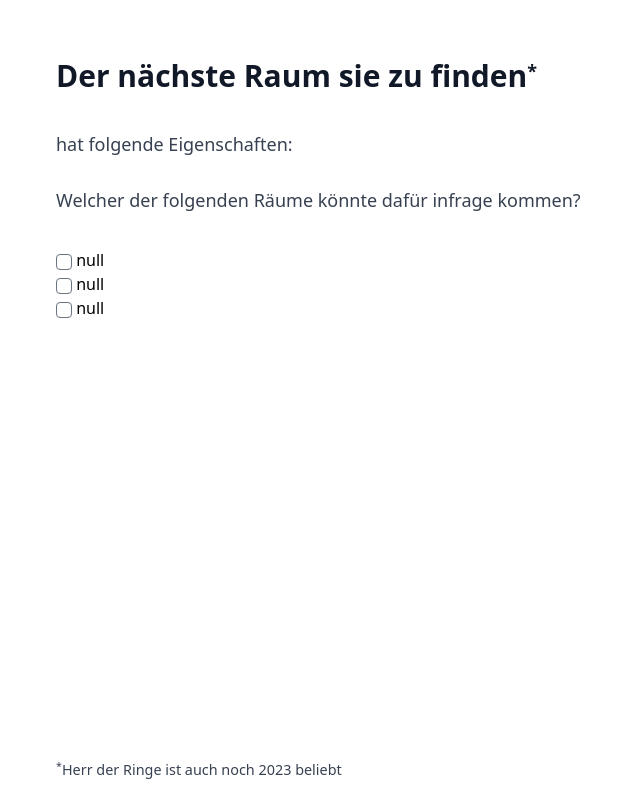
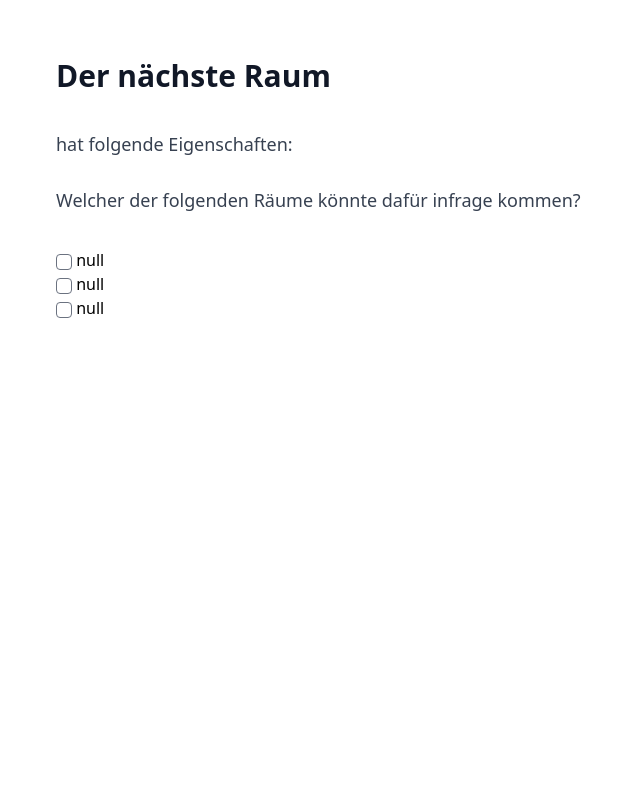
Before and after one commit to diepoe/heg-game, a SvelteKit app: page /real/02-game/c-riddle in a window 1280 px wide. Shown: the whole page, without its empty margins (0-640 px from the left). Built offline with nearby package versions, Linux system fonts and the light colour scheme.

Commit message:
adjustments for proper app function

```diff
--- a/src/routes/real/01-start/permissions/+page.svelte
+++ b/src/routes/real/01-start/permissions/+page.svelte
@@ -6,8 +6,12 @@
 	/**
 	 * requests camera permission for qr-code scanning from the user
 	 */
-	function requestCameraPermission() {
-		BarcodeScanner.prepare();
+	async function requestCameraPermission() {
+		const status = await BarcodeScanner.checkPermission({ force: true });
+
+		if (status.granted) {
+			BarcodeScanner.prepare();
+		}
 	}
 </script>
 
--- a/src/routes/real/02-game/c-riddle/+page.svelte
+++ b/src/routes/real/02-game/c-riddle/+page.svelte
@@ -125,7 +125,7 @@
 <div class="p-10 bg-white rounded-xl space-y-2 h-screen w-full">
 	{#if !rightAnswerChecked}
 		<TextWrapper>
-			<h2>Der nächste Raum sie zu finden<small><sup>*</sup></small></h2>
+			<h2>Der nächste Raum</h2>
 			<p>hat folgende Eigenschaften:</p>
 			<ul>
 				{#each nextRoom.hintsToFind as hint}
@@ -179,11 +179,6 @@
 				</li>
 			{/if}
 		</ul>
-		<section class="absolute bottom-0">
-			<TextWrapper>
-				<small><sup>*</sup>Herr der Ringe ist auch noch 2023 beliebt</small>
-			</TextWrapper>
-		</section>
 	{:else}
 		<TextWrapper>
 			<h2>So gelangst du zum nächsten Raum</h2>
```
